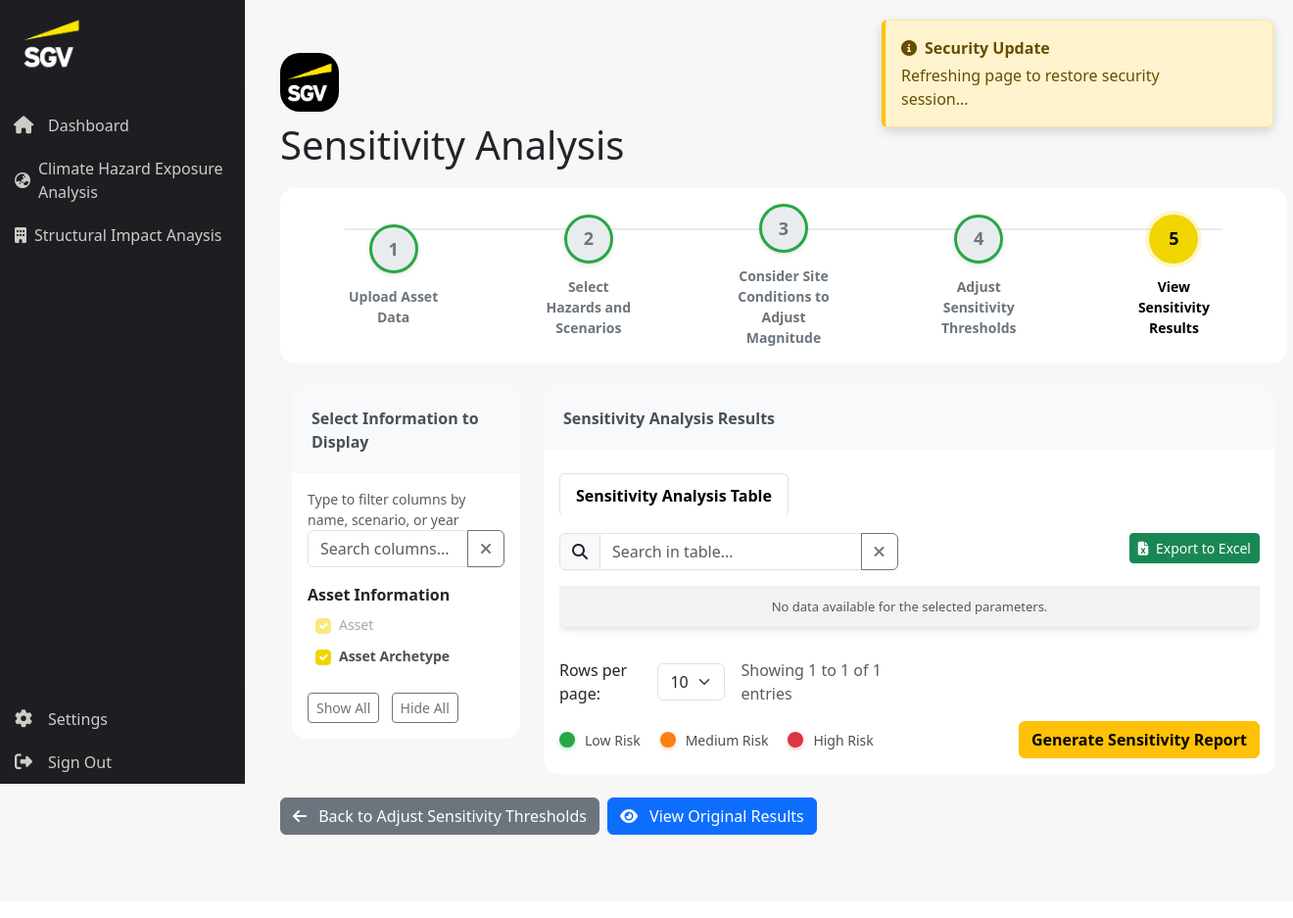
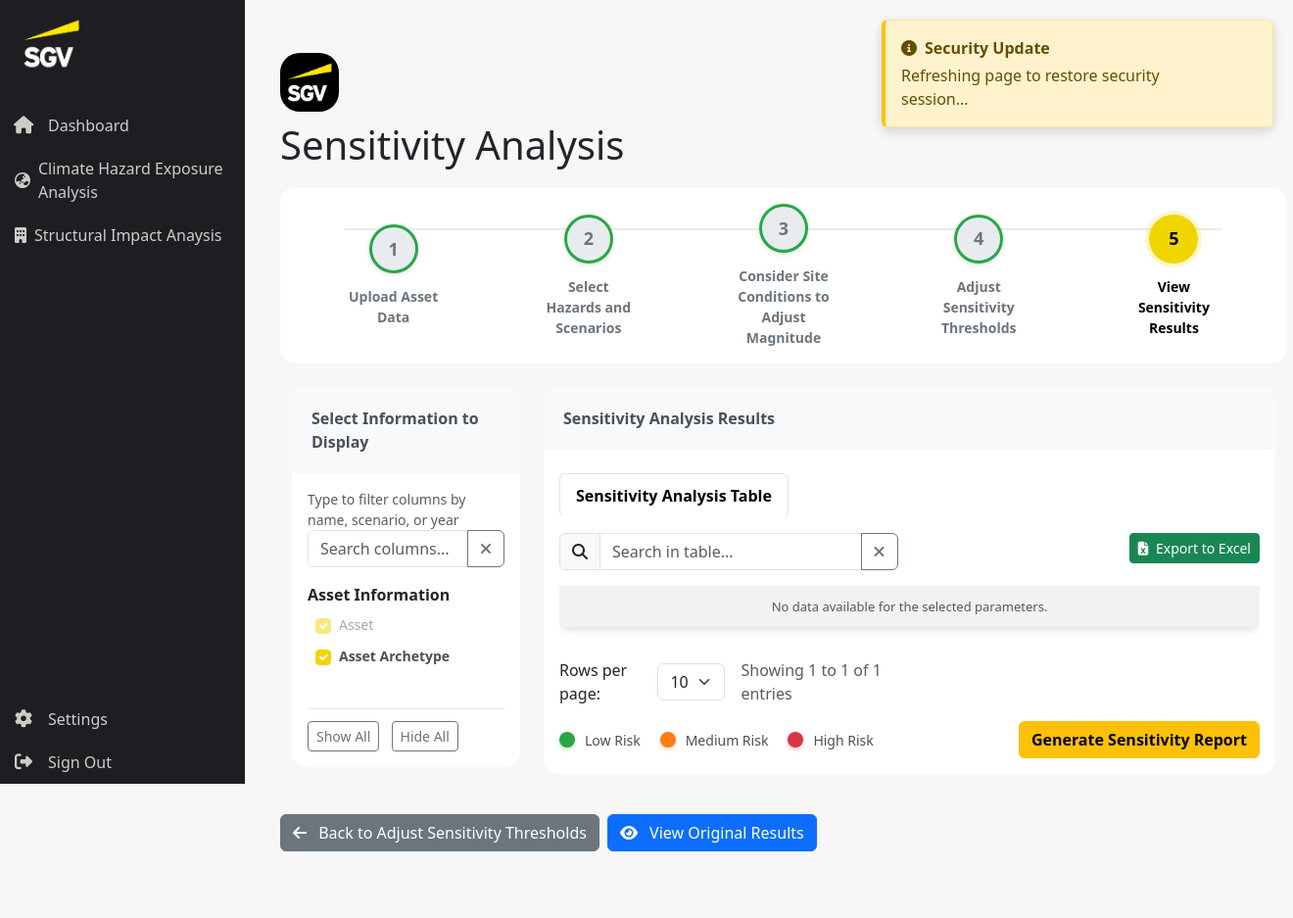
Before and after one commit to joulelouis/CLIMATE-Build, a Django app: template climate_hazards_analysis_v2/templates/climate_hazards_analysis_v2/sensitivity_results.html in a window 1320 px wide; the page is wider, and only the part inside the window is pictured. Shown: that part at 98% size. Before the commit the page ends 852 px from the top of that part, so only its background shows below. Run offline with Django 5.2, Linux system fonts and the light colour scheme; the template is opened without the code that fills it, so the values that code supplies are empty; some libraries are stand-ins or nearby versions.

Commit message:
feat(UI): always show the show all and hide all controls of the select information to display

```diff
--- a/climate_hazards_analysis_v2/templates/climate_hazards_analysis_v2/results.html
+++ b/climate_hazards_analysis_v2/templates/climate_hazards_analysis_v2/results.html
@@ -329,6 +329,12 @@ Climate Hazard Analysis Results
     .column-selector {
         max-height: 500px;
         overflow-y: auto;
+    }
+
+    .column-selector-actions {
+        margin-top: 12px;
+        padding-top: 12px;
+        border-top: 1px solid #e6e6e6;
     }
 
     .column-selector .form-check {
--- a/climate_hazards_analysis_v2/templates/climate_hazards_analysis_v2/sensitivity_column_selector.html
+++ b/climate_hazards_analysis_v2/templates/climate_hazards_analysis_v2/sensitivity_column_selector.html
@@ -402,11 +402,11 @@
             </div>
             {% endif %}
 
-            <!-- Show/Hide All Control -->
-            <div class="mt-4">
-                <button type="button" class="btn btn-sm btn-outline-secondary me-2" id="show-all-columns">Show All</button>
-                <button type="button" class="btn btn-sm btn-outline-secondary" id="hide-all-columns">Hide All</button>
-            </div>
+        </div>
+        <!-- Show/Hide All Control -->
+        <div class="mt-4 column-selector-actions">
+            <button type="button" class="btn btn-sm btn-outline-secondary me-2" id="show-all-columns">Show All</button>
+            <button type="button" class="btn btn-sm btn-outline-secondary" id="hide-all-columns">Hide All</button>
         </div>
     </div>
 </div>
--- a/climate_hazards_analysis_v2/templates/climate_hazards_analysis_v2/sensitivity_results.html
+++ b/climate_hazards_analysis_v2/templates/climate_hazards_analysis_v2/sensitivity_results.html
@@ -298,6 +298,12 @@ View Sensitivity Results
     .column-selector {
         max-height: 500px;
         overflow-y: auto;
+    }
+
+    .column-selector-actions {
+        margin-top: 12px;
+        padding-top: 12px;
+        border-top: 1px solid #e6e6e6;
     }
 
     .column-selector .form-check {
```
Also changed, not shown: climate_hazards_analysis_v2/templates/climate_hazards_analysis_v2/column_selector.html (+5 -5 lines).
